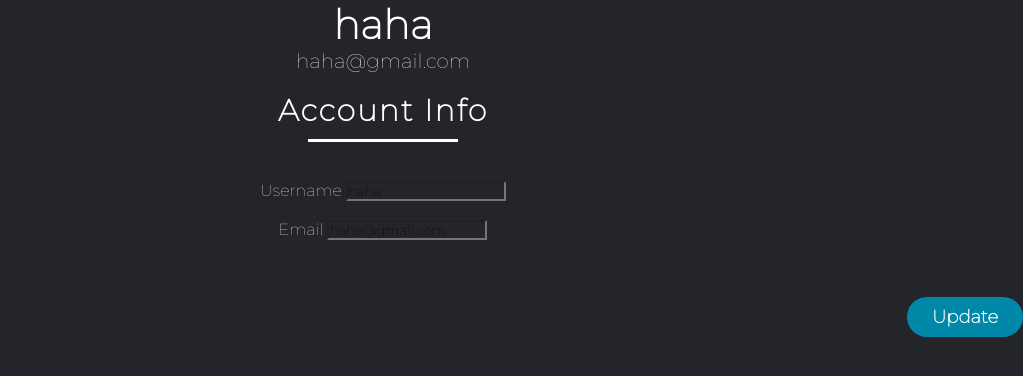
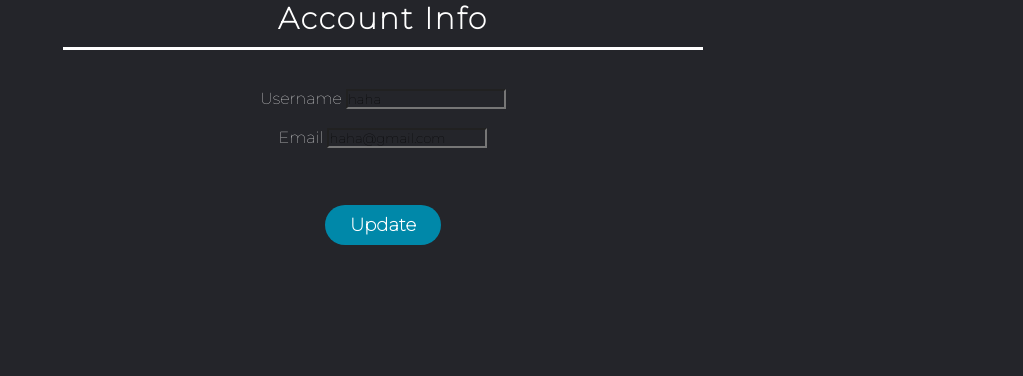
Before and after one commit to HYOB99/MovieRecSite, a Flask app: page /account in a window 1280 px wide. Shown: the part 141-517 px from the top of the page, without its empty margins (257-1280 px from the left). Run offline with Flask 2, Linux system fonts and the light colour scheme; a user stored in the database is signed in.

Commit message:
account update page

```diff
--- a/movierecsite/static/main.css
+++ b/movierecsite/static/main.css
@@ -23,26 +23,8 @@ header {
     padding: 8px;
 }
 
-.logo {
-    cursor: pointer;
-    float: left;
-}
-
-.nav_links {
-    list-style: none;
-}
-
-.nav_links li {
-    display: inline-block;
-    padding: 0px 20px;
-}
-
-.nav_links li a {
-    transition: all 0.3s ease 0s;
-}
-
-.nav_links li a:hover {
-    color: #0088a9;
+h2, h3 {
+    color: hsl(0, 0%, 100%);
 }
 
 button {
@@ -69,16 +51,56 @@ h1{
 
 h1:after {
     content: '';
+    position: relative;
     background:hsl(0, 0%, 100%);
     display: block;
     height: 3px;
-    width: 150px;
+    width: 50%;
     margin: 10px auto;
 }
 
 p {
     color: hsl(0, 0%, 100%);
     font-size: 20px;
+}
+
+.logo {
+    cursor: pointer;
+    float: left;
+}
+
+.nav_links {
+    list-style: none;
+}
+
+.nav_links li {
+    display: inline-block;
+    padding: 0px 20px;
+}
+
+.nav_links li a {
+    transition: all 0.3s ease 0s;
+}
+
+.nav_links li a:hover {
+    color: #0088a9;
+}
+
+.genres-text {
+    color: hsl(0, 0%, 100%);
+    font-size: 20px;
+    text-align: center;
+    padding-bottom: 10px;
+    letter-spacing: 2px;
+}
+
+.genres-text:after{
+    content: '';
+    background:hsl(0, 0%, 100%);
+    display: block;
+    height: 0.5px;
+    width: 70px;
+    margin: 10px auto;
 }
 
 .content-section {
@@ -149,14 +171,12 @@ p {
     margin: 75px 0;
 }
 
-h2, h3 {
-    color: hsl(0, 0%, 100%);
-}
-
 .account-heading {
     font-size: 2.5rem;
 }
 
-.bigger-text {
-    color: hsl(0, 0%, 100%);
+.button-center{
+    display: flex;
+    justify-content: center;
+    align-items: center;
 }
--- a/movierecsite/templates/account.html
+++ b/movierecsite/templates/account.html
@@ -1,12 +1,6 @@
 {% extends "layout.html" %}
 {% block content %}
 <div class="indent">
-    <div class="media-body">
-        <h2 class="account-heading">{{ current_user.username }}</h2>
-        <p class="text-secondary">{{ current_user.email }}</p>
-    </div>
-    <br>
-    <div class="bigger-text">
     <form method="POST" action="">
         {{ form.hidden_tag() }}
             <h1>Account Info</h1>
@@ -18,7 +12,7 @@
                     {{ form.username(class="form-control form-control-lg is-invalid") }}
                     <div class="invalid-feedback">
                         {% for error in form.username.errors %}
-                                <span>{{ error }}</span>
+                            <span>{{ error }}</span><br>
                         {% endfor %}
                     </div>
                 {% else %}
@@ -33,17 +27,16 @@
                     {{ form.email(class="form-control form-control-lg is-invalid") }}
                     <div class="invalid-feedback">
                         {% for error in form.email.errors %}
-                                <span>{{ error }}</span>
+                            <span>{{ error }}</span><br>
                         {% endfor %}
                     </div>
                 {% else %}
                     {{ form.email(class="form-control form-control-lg") }}
                 {% endif %}
             </div>
-            </div>
         <br><br><br>
-            <div class="form-group center">
-                <button class="btn btn-primary" type="submit">Update</button>
+            <div class="button-center">
+            <button class="btn btn-primary center" type="submit">Update</button>
             </div>
         </form>
     </div>
```
Also changed, not shown: movierecsite/templates/genres.html (+19 -1 lines), movierecsite/site.db. Lines whose indentation alone changed are shown as unchanged.
